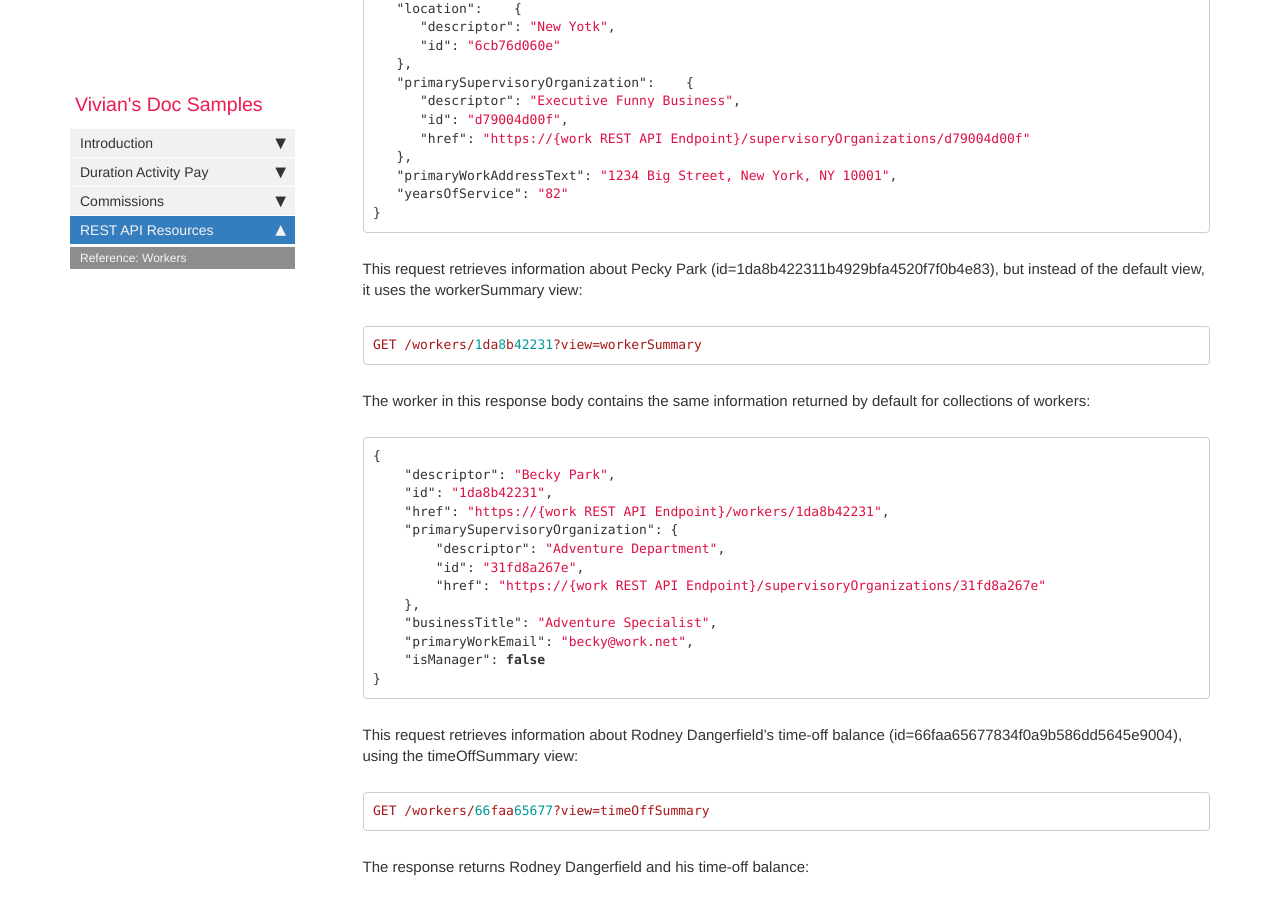
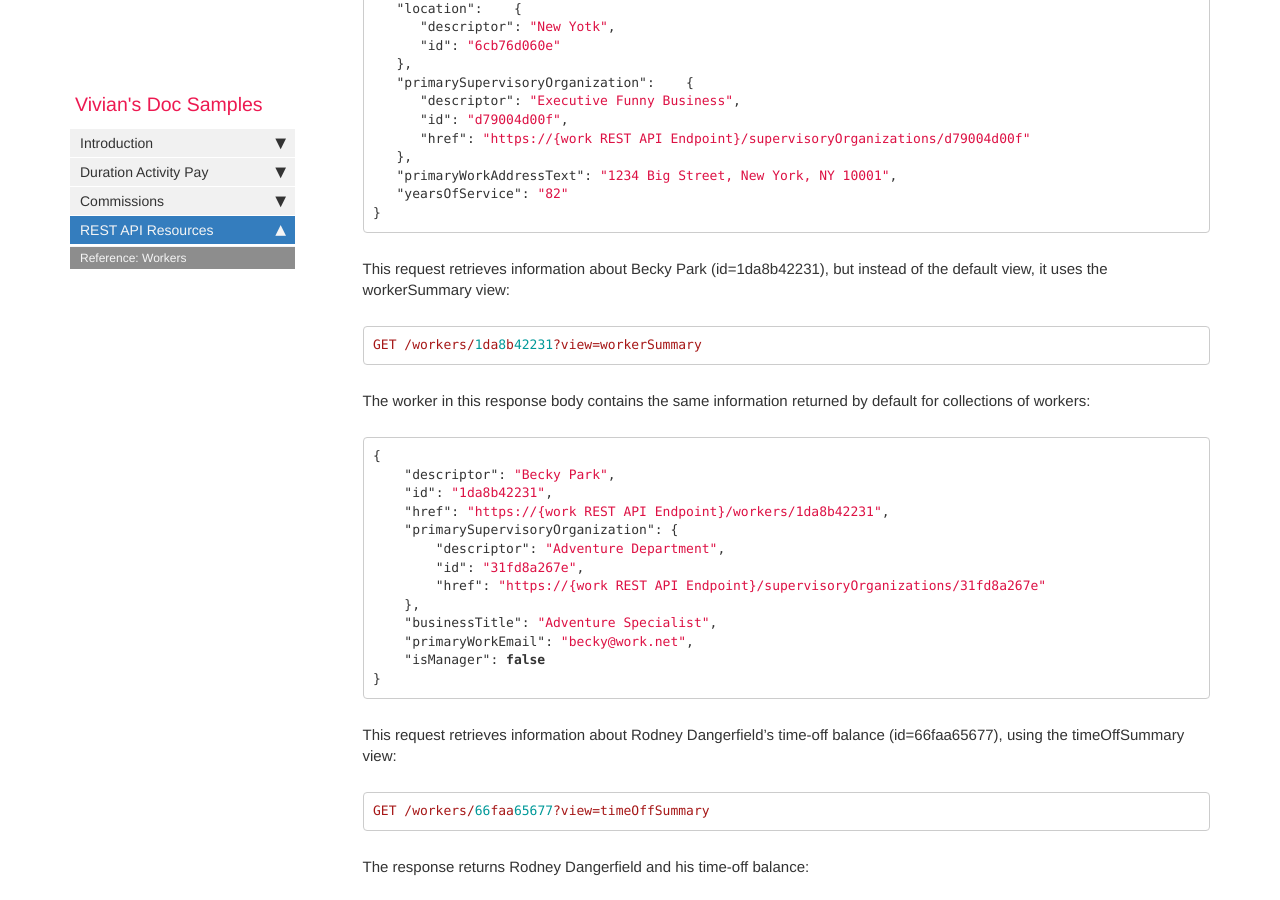
Before and after one commit to vvmc/vvmc.github.io, a Jekyll site: the page built from pages/mydoc/mydoc_rest_api_reference_workers.md, in a window 1280 px wide and 900 px high, scrolled down 5943 px. Built offline with Jekyll 4.4.1, drawn with Linux system fonts in a browser that asks for light colours; comment, search, counter and statistics services are not loaded.

Commit message:
Last minute fixes.

````diff
--- a/pages/mydoc/mydoc_rest_api_reference_workers.md
+++ b/pages/mydoc/mydoc_rest_api_reference_workers.md
@@ -278,7 +278,7 @@ The response returns additional information, compared with the previous body tha
    "yearsOfService": "82"
 }
 ```
-This request retrieves information about Pecky Park (id=1da8b422311b4929bfa4520f7f0b4e83), but instead of the default view, it uses the workerSummary view:
+This request retrieves information about Becky Park (id=1da8b42231), but instead of the default view, it uses the workerSummary view:
 ```json
 GET /workers/1da8b42231?view=workerSummary
 ```
@@ -298,7 +298,7 @@ The worker in this response body contains the same information returned by defau
     "isManager": false
 }
 ```
-This request retrieves information about Rodney Dangerfield's time-off balance (id=66faa65677834f0a9b586dd5645e9004), using the timeOffSummary view:
+This request retrieves information about Rodney Dangerfield's time-off balance (id=66faa65677), using the timeOffSummary view:
 ```json
 GET /workers/66faa65677?view=timeOffSummary
 ```
````
Also changed, not shown: pages/mydoc/mydoc_did_you_make_this_theme.md (+2 -2 lines), pages/mydoc/mydoc_is_there_anything_else_i_should_know.md (+1 -1 lines), pages/mydoc/mydoc_manage_and_invite_commission_members.md (+2 -2 lines), pages/mydoc/mydoc_set_up_duration_activity_pay.md (+1 -0 lines), pages/mydoc/mydoc_why_these_topics.md (+1 -1 lines).
